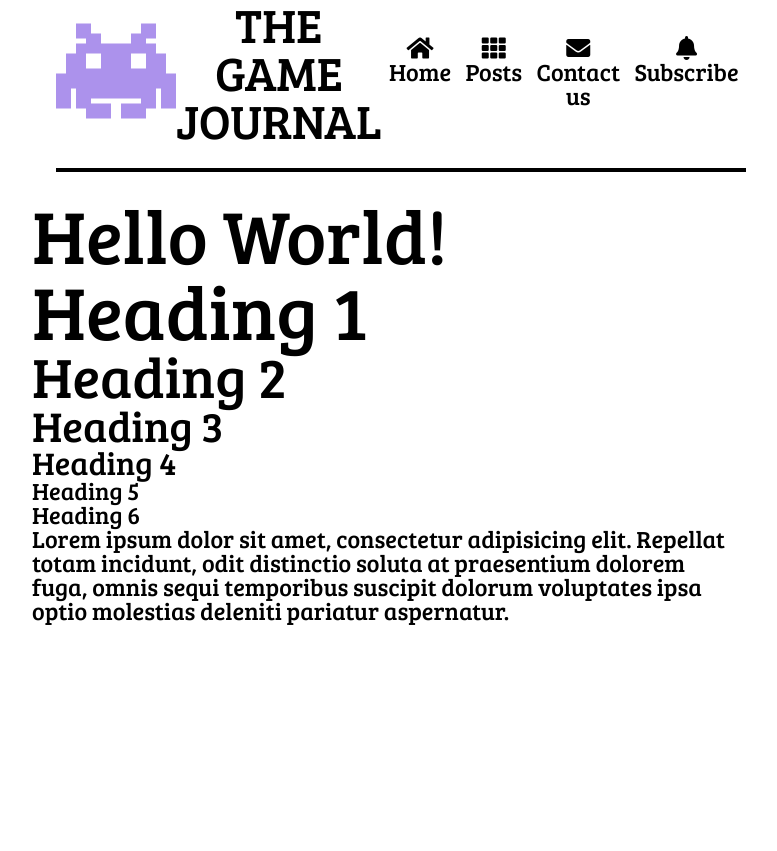
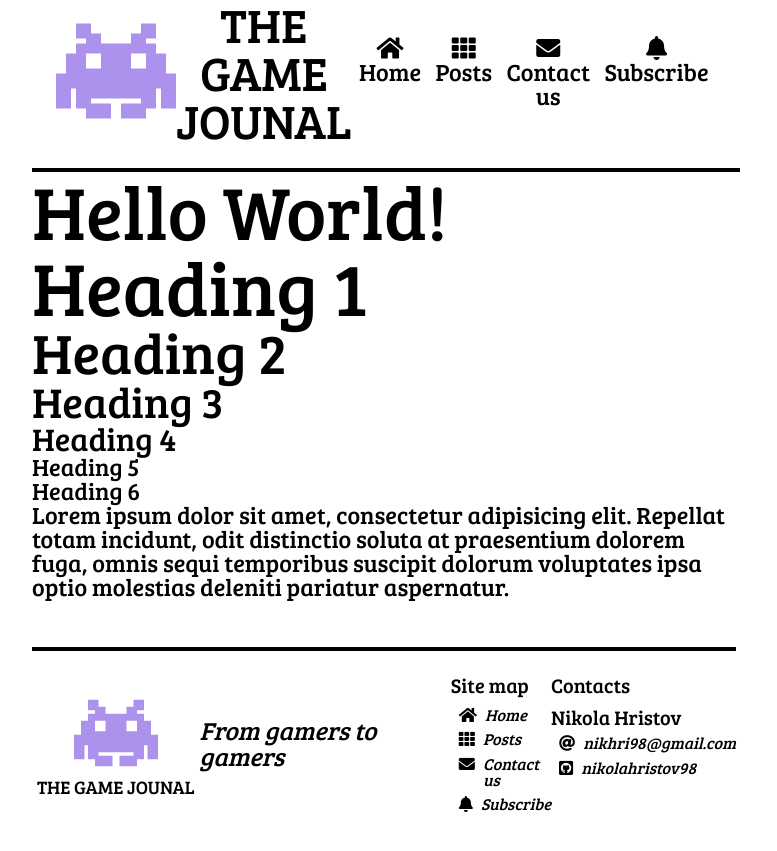
Before and after one commit to NikolaHristov98/front-end-project, a Jekyll site: the page built from index.md, in a window 1280 px wide. Shown: the top 851 px of the page, without its empty margins (256-1033 px from the left). Built offline with Jekyll 4.4.1, drawn with Linux system fonts in a browser that asks for light colours; nearby versions of some CDN libraries.

Commit message:
Adding footer and couple of desing changes

```diff
--- a/_config.yml
+++ b/_config.yml
@@ -1,7 +1,8 @@
 # Site settings
 
-title: Jekyll Theme - Lazy
+title: The game jounal
 description: It is minimal and lazy!
+logo: ./imgs/space-invaders-svgrepo-com.svg
 
 email: nikhri98@gmail.com
 baseurl: "" # the subpath of your site, e.g. /blog
--- /dev/null
+++ b/_includes/footer.html
@@ -0,0 +1,24 @@
+<footer class="footer">
+    <div class="branding">
+        <img src="{{site.logo}}" alt="" class="branding-logo">
+        <p class="branding-title">{{site.title | upcase}}</p>
+    </div>
+    <div class="moto">From gamers to gamers</div>
+    <div class="footer-category">
+        <p>Site map</p>
+        <ul>
+            <li><i class="fas fa-home"></i><p>Home</p></li>
+            <li><i class="fas fa-th"></i><p>Posts</p></li>
+            <li><i class="fas fa-envelope"></i><p>Contact us</p></li>
+            <li><i class="fas fa-bell"></i><p>Subscribe</p></li>
+        </ul>
+    </div>
+    <div class="footer-category">
+        <p>Contacts</p>
+        <p >Nikola Hristov</p>
+        <ul>
+            <li><i class="fas fa-at"></i> <p>{{site.email}}</p></li>
+            <li><i class="fab fa-github-square"></i><p>{{site.github_username}}</p></li>
+        </ul>
+    </div>
+</footer>
--- a/_includes/header.html
+++ b/_includes/header.html
@@ -1,6 +1,6 @@
 <header class="site-header">
-        <div class="site-logo"><img src="./imgs/space-invaders-svgrepo-com.svg" alt=""></div>
-        <div class="site-title">THE GAME JOURNAL</div>
+        <div class="site-logo"><img src="{{site.logo}}" alt=""></div>
+        <div class="site-title">{{site.title | upcase }}</div>
         <div class="site-nav">
             <ul>
                 <li><i class="fas fa-home"></i><p>Home</p></li>
--- a/_layouts/home.html
+++ b/_layouts/home.html
@@ -16,5 +16,7 @@
 <h6>Heading 6</h6>
 
 <p>Lorem ipsum dolor sit amet, consectetur adipisicing elit. Repellat totam incidunt, odit distinctio soluta at praesentium dolorem fuga, omnis sequi temporibus suscipit dolorum voluptates ipsa optio molestias deleniti pariatur aspernatur.</p>
+
+{% include footer.html %}
 </body>
 </html>
--- a/css/styles.css
+++ b/css/styles.css
@@ -103,28 +103,29 @@ h6 {
   -webkit-box-align: center;
   -ms-flex-align: center;
   align-items: center;
-  grid-template-columns: 1fr 4fr 5fr; }
-  @media screen and (max-width: 600px) {
+  grid-template-columns: 1fr 2fr; }
+  @media screen and (min-width: 600px) {
     .site-header {
-      grid-template-columns: 1fr 2fr; } }
+      grid-template-columns: 1fr 4fr 5fr; } }
   .site-header:after {
     display: block;
     width: inherit;
+    margin-top: 1rem;
     content: "";
-    margin: 1rem 1rem;
     border-bottom: 0.2rem solid black;
     grid-column: 1 / -1; }
 
 .site-logo {
   width: 5rem;
-  margin: 0 0 0 1rem; }
+  padding-left: 1rem; }
 
 .site-title {
   font-size: 2rem;
   text-align: center; }
 
 .site-nav {
-  padding: 0.2rem 1rem 0.2rem 0; }
+  grid-column: 1 / -1;
+  padding: 0.2rem 4rem; }
   .site-nav > ul {
     list-style: none;
     display: -webkit-box;
@@ -136,9 +137,48 @@ h6 {
       text-align: center;
       font-size: 1rem;
       margin: 0 0.3rem; }
-  @media screen and (max-width: 600px) {
+  @media screen and (min-width: 600px) {
     .site-nav {
-      grid-column: 1 / -1;
-      padding: 0.2rem 4rem; } }
+      padding: 0.2rem 1rem 0.2rem 0;
+      grid-column: inherit; } }
+
+footer {
+  display: grid;
+  grid-template-columns: 2fr 3fr 1fr 1fr;
+  padding: 2rem 0;
+  font-size: 0.7rem; }
+  footer:before {
+    display: block;
+    width: inherit;
+    content: "";
+    border-bottom: 0.2rem solid black;
+    grid-column: 1 / -1;
+    margin-bottom: 1rem; }
+  .branding {
+    text-align: center;
+    -ms-flex-item-align: center;
+    align-self: center; }
+    .branding .branding-logo {
+      width: 5em; }
+    .branding .branding-title {
+      font-size: 1.1em; }
+  .moto {
+    font-size: 1.5em;
+    font-style: italic;
+    -ms-flex-item-align: center;
+    align-self: center; }
+  .footer-category {
+    font-size: 1.2em; }
+    .footer-category > p:first-child {
+      margin-bottom: 0.6em; }
+  footer ul > li {
+    display: -webkit-box;
+    display: -ms-flexbox;
+    display: flex;
+    font-size: 0.8em;
+    font-style: italic;
+    margin: 0.5em 0 0 0.5em; }
+    footer ul > li p {
+      margin-left: 0.5em; }
 
 /*# sourceMappingURL=map/styles.css.map */
--- a/docs/feed.xml
+++ b/docs/feed.xml
@@ -1,4 +1,4 @@
-<?xml version="1.0" encoding="utf-8"?><feed xmlns="http://www.w3.org/2005/Atom" ><generator uri="https://jekyllrb.com/" version="3.8.5">Jekyll</generator><link href="/feed.xml" rel="self" type="application/atom+xml" /><link href="/" rel="alternate" type="text/html" /><updated>2018-11-25T18:51:50+02:00</updated><id>/feed.xml</id><title type="html">Jekyll Theme - Lazy</title><subtitle>It is minimal and lazy!</subtitle><entry><title type="html">Welcome to Jekyll!</title><link href="/jekyll/update/2018/11/24/welcome-to-jekyll.html" rel="alternate" type="text/html" title="Welcome to Jekyll!" /><published>2018-11-24T15:10:06+02:00</published><updated>2018-11-24T15:10:06+02:00</updated><id>/jekyll/update/2018/11/24/welcome-to-jekyll</id><content type="html" xml:base="/jekyll/update/2018/11/24/welcome-to-jekyll.html">&lt;p&gt;You’ll find this post in your &lt;code class=&quot;highlighter-rouge&quot;&gt;_posts&lt;/code&gt; directory. Go ahead and edit it and re-build the site to see your changes. You can rebuild the site in many different ways, but the most common way is to run &lt;code class=&quot;highlighter-rouge&quot;&gt;jekyll serve&lt;/code&gt;, which launches a web server and auto-regenerates your site when a file is updated.&lt;/p&gt;
+<?xml version="1.0" encoding="utf-8"?><feed xmlns="http://www.w3.org/2005/Atom" ><generator uri="https://jekyllrb.com/" version="3.8.5">Jekyll</generator><link href="/feed.xml" rel="self" type="application/atom+xml" /><link href="/" rel="alternate" type="text/html" /><updated>2018-11-26T19:30:39+02:00</updated><id>/feed.xml</id><title type="html">The game jounal</title><subtitle>It is minimal and lazy!</subtitle><entry><title type="html">Welcome to Jekyll!</title><link href="/jekyll/update/2018/11/24/welcome-to-jekyll.html" rel="alternate" type="text/html" title="Welcome to Jekyll!" /><published>2018-11-24T15:10:06+02:00</published><updated>2018-11-24T15:10:06+02:00</updated><id>/jekyll/update/2018/11/24/welcome-to-jekyll</id><content type="html" xml:base="/jekyll/update/2018/11/24/welcome-to-jekyll.html">&lt;p&gt;You’ll find this post in your &lt;code class=&quot;highlighter-rouge&quot;&gt;_posts&lt;/code&gt; directory. Go ahead and edit it and re-build the site to see your changes. You can rebuild the site in many different ways, but the most common way is to run &lt;code class=&quot;highlighter-rouge&quot;&gt;jekyll serve&lt;/code&gt;, which launches a web server and auto-regenerates your site when a file is updated.&lt;/p&gt;
 
 &lt;p&gt;To add new posts, simply add a file in the &lt;code class=&quot;highlighter-rouge&quot;&gt;_posts&lt;/code&gt; directory that follows the convention &lt;code class=&quot;highlighter-rouge&quot;&gt;YYYY-MM-DD-name-of-post.ext&lt;/code&gt; and includes the necessary front matter. Take a look at the source for this post to get an idea about how it works.&lt;/p&gt;
 
--- a/scss/styles.scss
+++ b/scss/styles.scss
@@ -3,3 +3,4 @@
 @import "https://use.fontawesome.com/releases/v5.5.0/css/all.css";
 
 @import "header";
+@import "footer";
```
Also changed, not shown: docs/css/styles.css (+49 -9 lines), docs/index.html (+26 -1 lines), scss/_footer.scss (+52 -0 lines), scss/_header.scss (+11 -10 lines), 2 other files.
